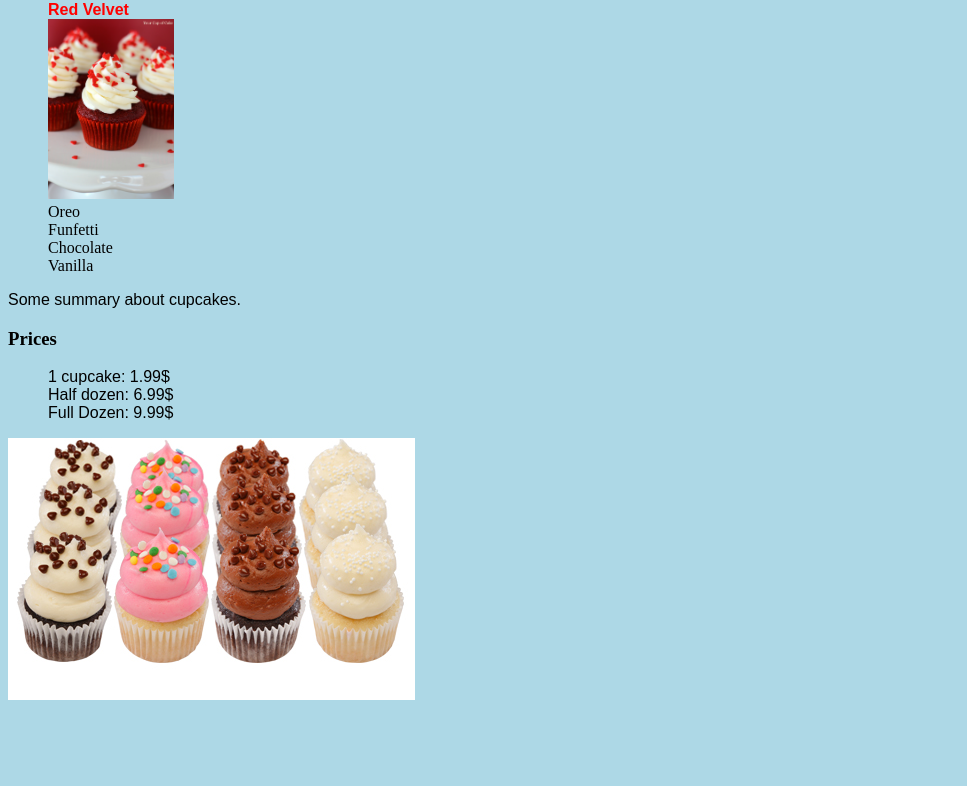
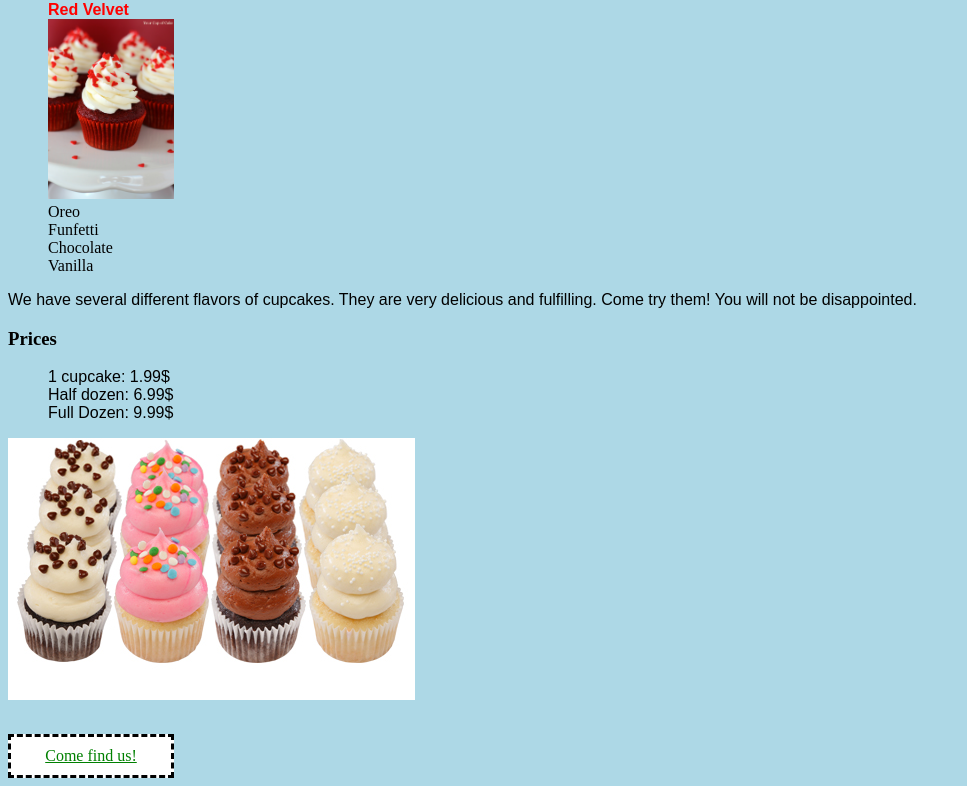
Before and after one commit to Fealios/styling-practice, a plain HTML site: page cupcakes.html in a window 1280 px wide. Shown: the part 79-865 px from the top of the page, without its empty margins (0-967 px from the left). Before the commit the page ends 800 px from the top, so only its background shows below. Drawn offline with Linux system fonts and the light colour scheme.

Commit message:
Added map link, styled it, and updated p tag text

```diff
--- a/css/cupcakes.css
+++ b/css/cupcakes.css
@@ -28,3 +28,16 @@ body {
 ul {
   list-style: none;
 }
+
+ .find {
+  padding: 10px;
+  margin-top: 30px;
+  border: solid;
+  border-style: dashed;
+  width: 140px;
+  text-align: center;
+  background-color: white;
+}
+ a {
+   color: green;
+ }
--- a/cupcakes.html
+++ b/cupcakes.html
@@ -17,7 +17,8 @@
     </ul>
 
     <p class="flashy">
-      Some summary about cupcakes.
+      We have several different flavors of cupcakes. They are very delicious and
+      fulfilling. Come try them! You will not be disappointed.
     </p>
 
     <h3>Prices</h3>
@@ -28,5 +29,8 @@
     </ul>
 
     <img src="images/general-cupcakes.jpg" alt="cupcakes" />
+
+    <div class="find"><a href="https://www.google.com/maps/place/Cupcake+Royale/@47.6117333,-122.3288027,14.5z/data=!4m8!1m2!2m1!1scupcakes!3m4!1s0x0:0x1627e2ed249210c6!8m2!3d47.6139278!4d-122.3175502">Come find us! </a>
+    </div>
   </body>
 </html>
```
